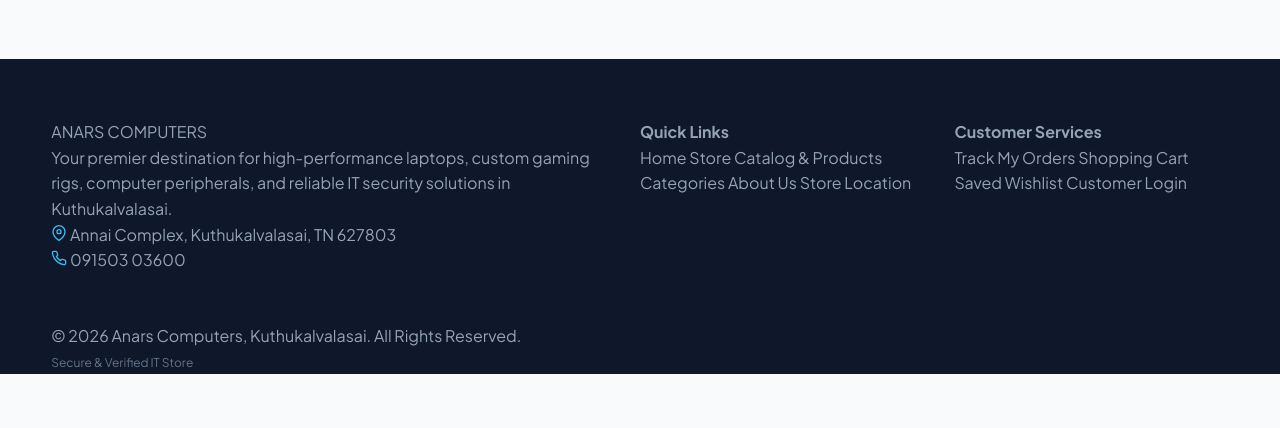
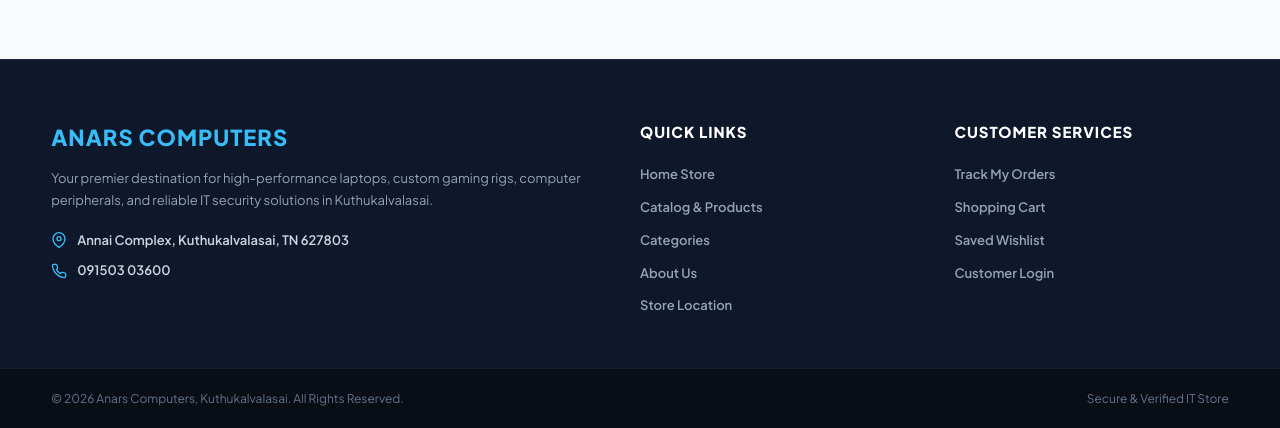
Before and after one commit to harijeyalakshmi-m/Anars-Computers, a website built with Vite: page index.html in a window 1280 px wide. Shown: the part 2701-3129 px from the top of the page. Before the commit the page ends 3075 px from the top, so only its background shows below. Built offline with nearby package versions, Linux system fonts and the light colour scheme; no server answers.

Commit message:
Update style.css

```diff
--- a/style.css
+++ b/style.css
@@ -46,6 +46,7 @@ a {
   border-bottom: 1px solid rgba(255, 255, 255, 0.1);
   letter-spacing: 0.5px;
   overflow: hidden;
+  width: 100%;
 }
 .page-view {
   display: none;
@@ -556,7 +557,7 @@ a {
   box-shadow: 0 2px 8px rgba(37, 99, 235, 0.25);
 }
 
-/* 🌟 OVERFLOW FIX FOR PRODUCT CARDS 🌟 */
+/* PRODUCT CARDS (OVERFLOW FIX) */
 .product-card {
   position: relative;
   background: white;
@@ -1182,7 +1183,7 @@ a {
   max-width: 90px;
 }
 
-/* MODALS & AUTH (MOBILE RESPONSIVE FIXES) */
+/* MODALS & AUTH */
 .fs-overlay {
   display: none;
   position: fixed;
@@ -1630,17 +1631,78 @@ a {
   margin-top: 12px;
 }
 
+/* =====================================================
+   PROFESSIONAL FOOTER STYLING
+===================================================== */
 .footer {
   background: #0f172a;
   color: #94a3b8;
   padding-top: 60px;
   width: 100%;
+  border-top: 1px solid rgba(255, 255, 255, 0.08);
 }
 .footer-grid {
   display: grid;
   grid-template-columns: 2fr 1fr 1fr;
   gap: 40px;
-  padding-bottom: 50px;
+  padding-bottom: 40px;
+}
+.footer-col h4 {
+  font-size: 15px;
+  font-weight: 800;
+  color: #ffffff;
+  margin-bottom: 20px;
+  text-transform: uppercase;
+  letter-spacing: 1px;
+}
+.footer-logo {
+  font-size: 22px;
+  font-weight: 800;
+  color: #38bdf8;
+  margin-bottom: 12px;
+  letter-spacing: 1px;
+}
+.footer-desc {
+  font-size: 13px;
+  line-height: 1.7;
+  color: #94a3b8;
+  margin-bottom: 18px;
+}
+.footer-contact-item {
+  display: flex;
+  align-items: center;
+  gap: 10px;
+  font-size: 13px;
+  color: #cbd5e1;
+  margin-bottom: 10px;
+  font-weight: 600;
+}
+.footer-col a {
+  display: block;
+  font-size: 13px;
+  color: #94a3b8;
+  margin-bottom: 12px;
+  transition: color 0.2s ease;
+  font-weight: 600;
+}
+.footer-col a:hover {
+  color: #38bdf8;
+  transform: translateX(3px);
+}
+
+.footer-bottom {
+  border-top: 1px solid rgba(255, 255, 255, 0.08);
+  padding: 20px 0;
+  background: #090d16;
+}
+.footer-bottom-inner {
+  display: flex;
+  justify-content: space-between;
+  align-items: center;
+  flex-wrap: wrap;
+  gap: 15px;
+  font-size: 12px;
+  color: #64748b;
 }
 
 /* RESPONSIVE MEDIA QUERIES */
@@ -1694,6 +1756,14 @@ a {
   .fs-form-box {
     padding: 24px;
   }
+  .footer-grid {
+    grid-template-columns: 1f;
+    gap: 30px;
+  }
+  .footer-bottom-inner {
+    flex-direction: column;
+    text-align: center;
+  }
 }
 
 @media (max-width: 768px) {
```
